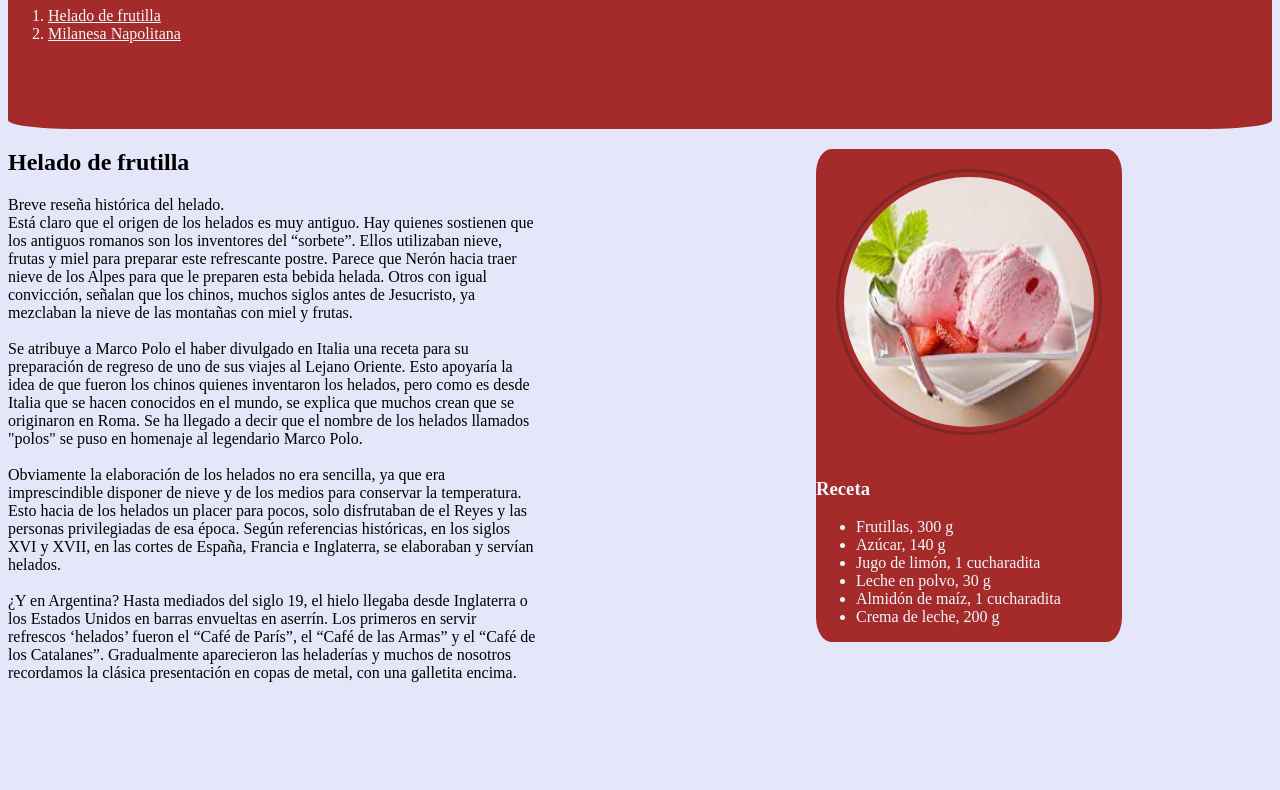
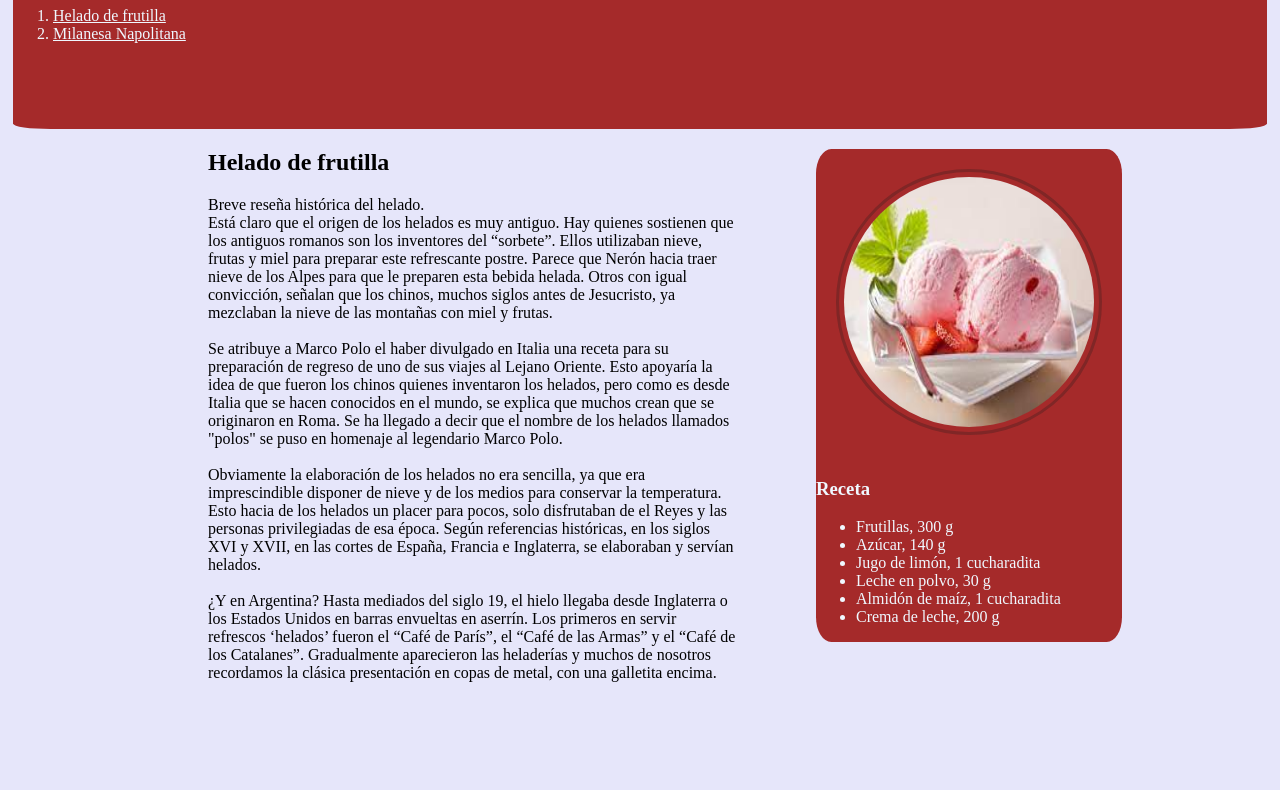
Before and after one commit to MatiasRevetria/CAC-2024-personal, a plain HTML site: page index.html in a window 1280 px wide. Shown: the part 73-863 px from the top of the page. Drawn offline with Linux system fonts and the light colour scheme.

Commit message:
first commit

```diff
--- a/style.css
+++ b/style.css
@@ -1,7 +1,8 @@
 header{
     padding-bottom: 70px;
-    border-style:unset;
-    border-radius: 5%;
+    margin-left: 5px;
+    margin-right: 5px;
+    border-radius: 3%;
     background-color: brown;
 }
 h1,h3,a,ol,li{
@@ -15,9 +16,8 @@ body{
 section,article{
     text-align: left;
     display: block;
-    margin-inline-start: 0px;
-    margin-inline-end: 0px;
     width: 530px;
+    margin-left: 100px;
 }
 img{
     padding: 5px;
@@ -29,6 +29,7 @@ img{
     height: 250px;
 }
 aside{
+    display: block;
     text-align: left;
     float: right;
     background-color:brown;
```
Also changed, not shown: index.html (line endings or trailing spaces), 1 other file.
